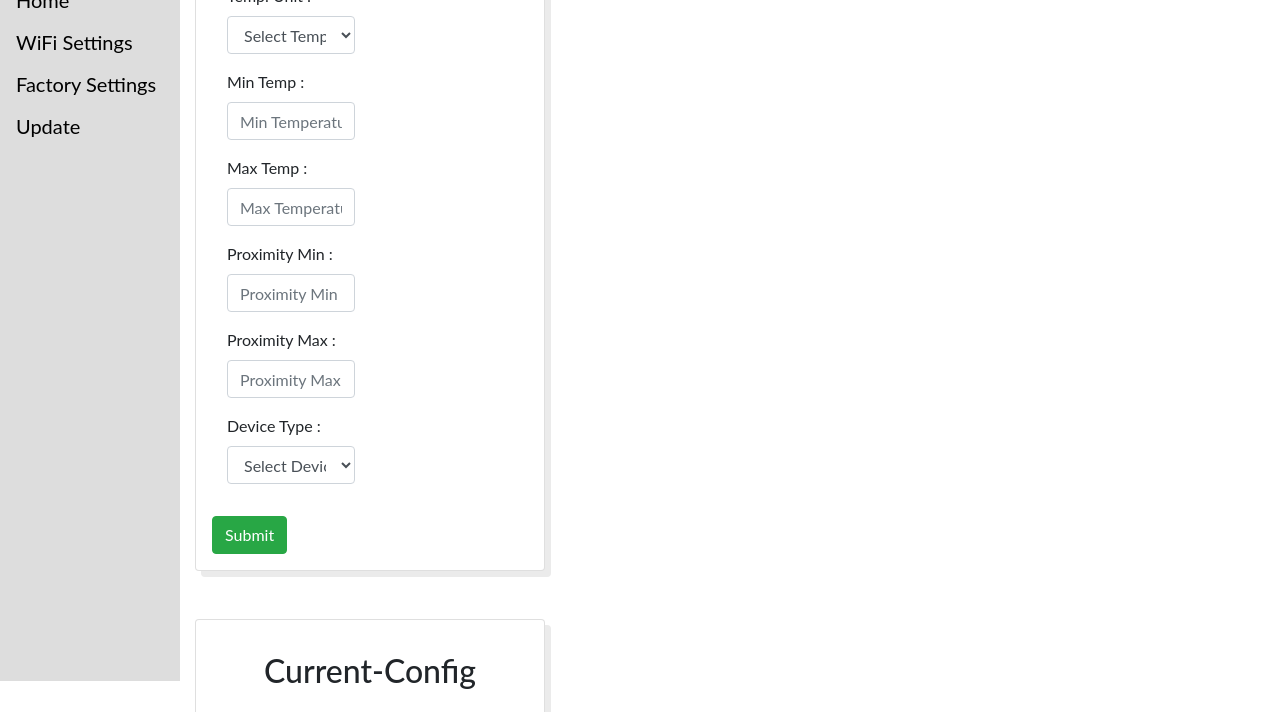
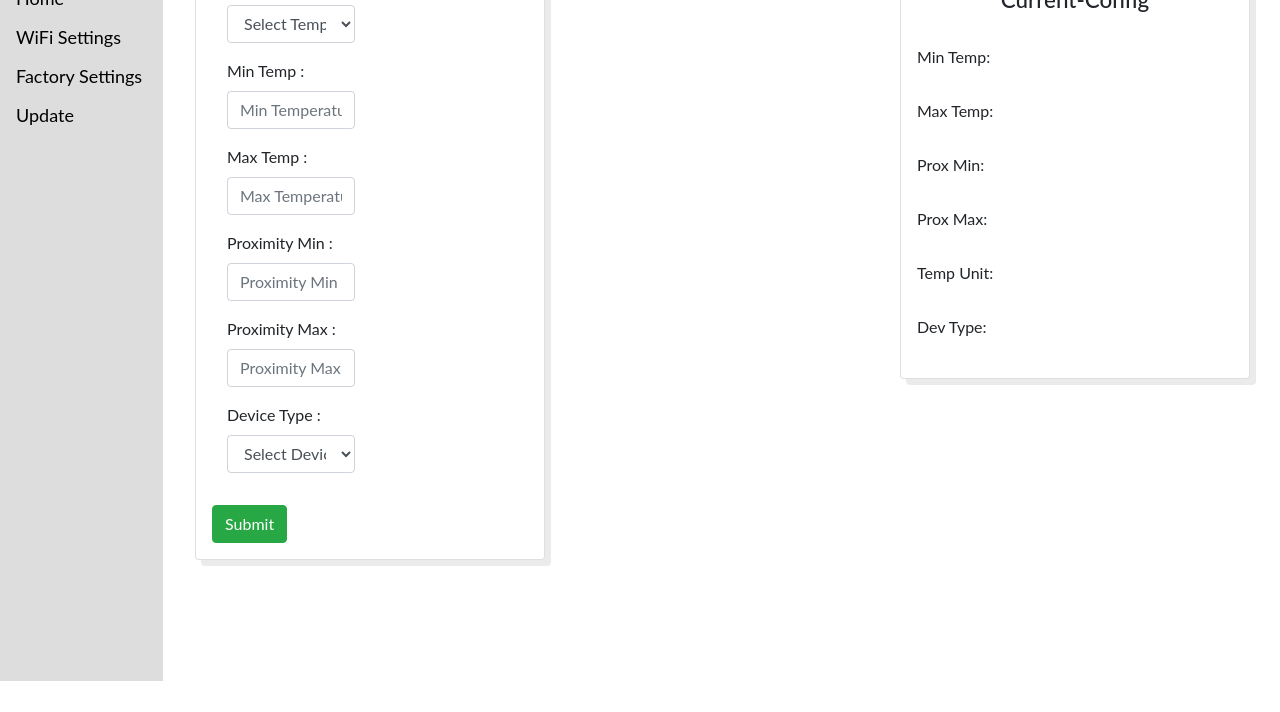
Before and after one commit to mmnirfan/covicheck, a plain HTML site: page factory_settings.html in a window 1280 px wide. Shown: the part 119-831 px from the top of the page. After the commit the page ends 800 px from the top, so only its background shows below. Drawn offline with nearby package versions, Linux system fonts and the light colour scheme; no server answers.

Commit message:
new changes

```diff
--- a/factory_settings.html
+++ b/factory_settings.html
@@ -40,8 +40,8 @@
       .sidenav a strong:hover {
         color: green;
       }
-      .card{box-sizing: border-box; box-shadow: 6px 6px rgb(235, 235, 235); width: 350px;}
-      #content{margin-left: 180px; }
+      .card{box-sizing: border-box; box-shadow: 6px 6px rgb(235, 235, 235);}
+
 
 
       .main {
@@ -49,12 +49,27 @@
         font-size: 28px; /* Increased text to enable scrolling */
         padding: 0px 10px;
       }
+      @media screen and (min-width: 1027px){
+          strong {font-size: 0.9em;}
+          .sidenav a {font-size: 18px;}
+          .sidenav {width: 163px;}
+          h2 {font-size: 1.4em;}
+          #content{margin-left: 180px;}
+          #current_config{position: absolute; top: 65px; right: 30px;}
+          .card{width: 350px;}
+        }
+      @media screen and (min-width: 970px) and (max-width:1028px) {
+
+        #current_config{position: absolute; top: 65px; right: 30px;}
+        .card{width: 350px;}
+      }
       @media screen and (min-width: 768px) and (max-width:1028px) {
         strong {font-size: 0.9em;}
         .sidenav a {font-size: 18px;}
         .sidenav {width: 163px;}
         h2 {font-size: 1.4em;}
-        /* #content{margin-right: 0;} */
+        #content{margin-left: 180px;}
+        .card{width: 350px;}
       }
       @media screen and (min-width: 480px) and (max-width:767px) {
         strong {font-size: 0.8em; float: left;}
@@ -144,7 +159,7 @@
               <button type="submit" class="btn btn-success mt-3" onclick="update()">Submit</button>
           </form>
         </div>
-        <div class="card p-3 mt-2 mb-5">
+        <div class="card p-3 mt-2 mb-5" id="current_config">
           <h2 class="p-3 text-center">Current-Config</h2>
           <form>
             <div class="form-group row">
```
Also changed, not shown: index.html (+3 -1 lines).
